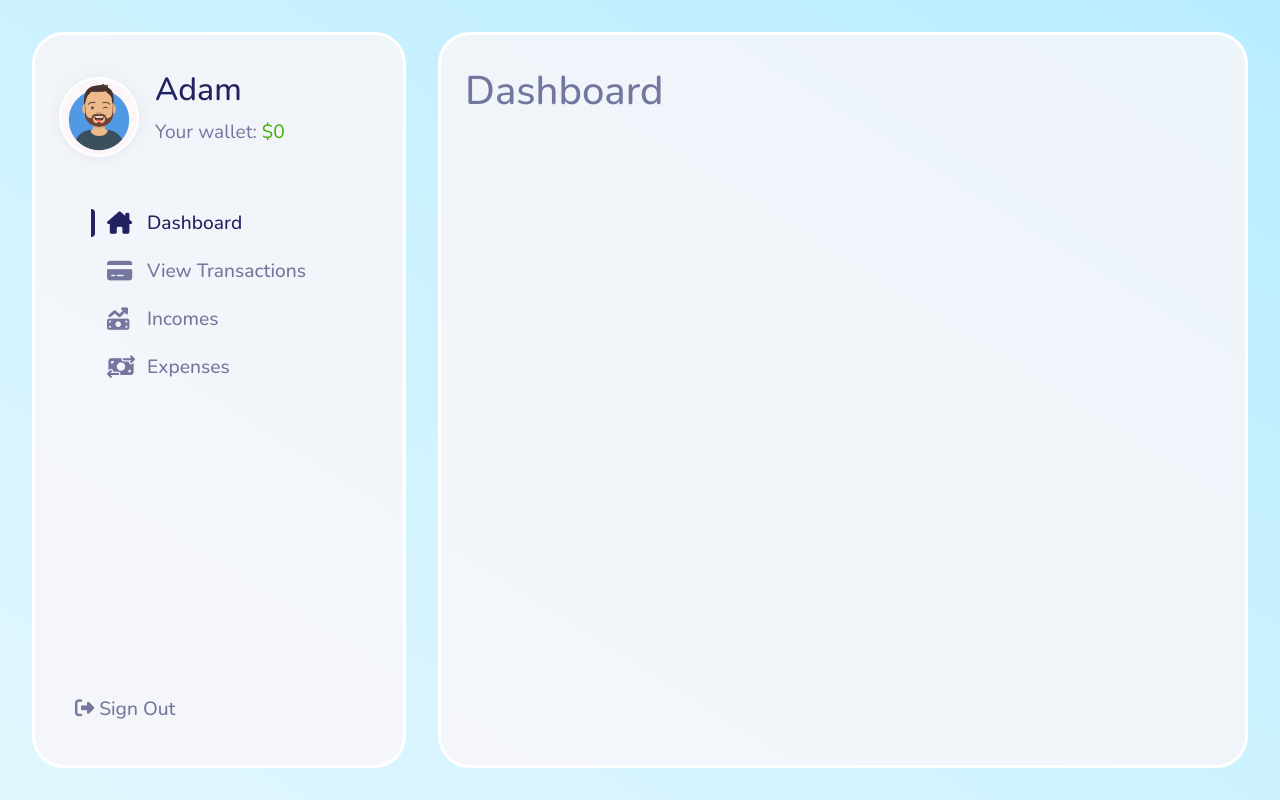
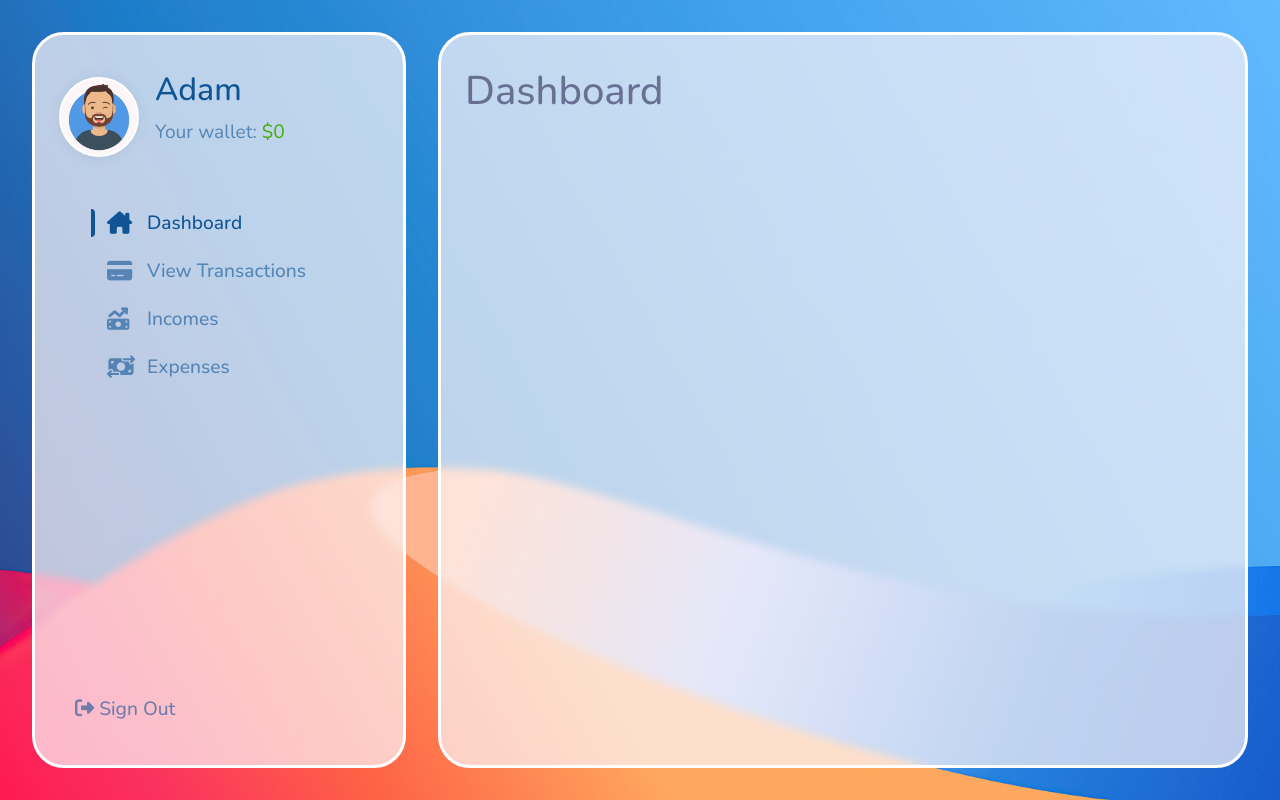
Before and after one commit to AntWalach/FamilyWallet, a React (Vite) app in the folder Frontend/familyWallet/: page / in a window 1280 px wide. Built offline with nearby package versions, Linux system fonts and the light colour scheme; no server answers.

Commit message:
[new] app styling

```diff
--- a/Frontend/familyWallet/src/styles/colors.css
+++ b/Frontend/familyWallet/src/styles/colors.css
@@ -1,13 +1,14 @@
 :root {
-    --main-color: rgb(34, 34, 96);
-    --primary-color2: rgba(34, 34, 96, 0.6);
-    --primary-color3: rgba(34, 34, 96, 0.4);
+    --main-color: rgb(15, 84, 149);
+    --primary-color2: rgba(15, 84, 149, 0.6);
+    --primary-color3: rgba(15, 84, 149, 0.4);
     --primary-green: #42AD00;
     --primary-grey: #aaa;
     --primary-accent: #F56692;
-    --primary-delete: #FF0000;
-    --button-color-main: #79deff;
+    --primary-delete: #ec1a0a;
+    --button-color-main: #1c7dca;
     --button-color-hover: #0096cd;
     --button-color-text: #fff;
-    --delete-red: #d70019;
+    --delete-red: #ec1a0a;
+    --smooth-white-color1: #faf9f9;
   }
--- a/Frontend/familyWallet/src/styles/global.css
+++ b/Frontend/familyWallet/src/styles/global.css
@@ -9,18 +9,20 @@ body{
     font-family: "Nunito", sans-serif;
     font-size: clamp(1rem, 1.5vw, 1.2rem);
     overflow: hidden;
-    color: rgba(34, 34, 96, .6);
+    color: rgba(44, 44, 85, 0.6);
 }
 
 .App{
     height: 100vh;
-    background-image: linear-gradient(to right top, #e1f7ff, #d7f4ff, #cdf2ff, #c2efff, #b7ecff);
+    background-image: url('../assets/background.jpg');
+    background-size: cover;
+    background-position: center;
     position: relative;
     main{
         flex: 1;
-        background: rgba(252, 246, 249, 0.78);
+        background: rgba(252, 246, 249, 0.712);
         border: 3px solid #FFFFFF;
-        backdrop-filter: blur(4.5px);
+        backdrop-filter: blur(4px);
         border-radius: 32px;
         overflow: auto;
         overflow-x: hidden;
--- a/Frontend/familyWallet/src/styles/layouts.module.css
+++ b/Frontend/familyWallet/src/styles/layouts.module.css
@@ -14,9 +14,9 @@
     padding: 2rem 1.5rem;
     width: 374px;
     height: 100%;
-    background: rgba(252, 246, 249, 0.78);
+    background: rgba(252, 246, 249, 0.712);
     border: 3px solid #FFFFFF;
-    backdrop-filter: blur(4.5px);
+    backdrop-filter: blur(4px);
     border-radius: 32px;
     display: flex;
     flex-direction: column;
@@ -150,9 +150,9 @@
         background: transparent;
         resize: none;
         box-shadow: 0px 1px 15px rgba(0, 0, 0, 0.06);
-        color: var(--primary-color2);
+        color: var(--primary-color1);
         &::placeholder{
-            color: var(--primary-color3)
+            color: var(--primary-color2)
 
         }
     }
@@ -166,7 +166,7 @@
         justify-content: flex-start;
         select{
             width: 30vw;
-            color: var(--primary-color3);
+            color: var(--primary-color2);
             &:focus, &:active{
                 color: var(--main-color);
             }
@@ -187,7 +187,7 @@
 }
 
 .moneyItem{
-    background: #fcf6f9;
+    background: rgba(252, 246, 249, 0.5);
     border: 2px solid #FFFFFF;
     border-radius: 32px;
     box-shadow: 0px 1px 15px rgba(0, 0, 0, 0.06);
```
Also changed, not shown: Frontend/familyWallet/src/assets/background.jpg (added).
